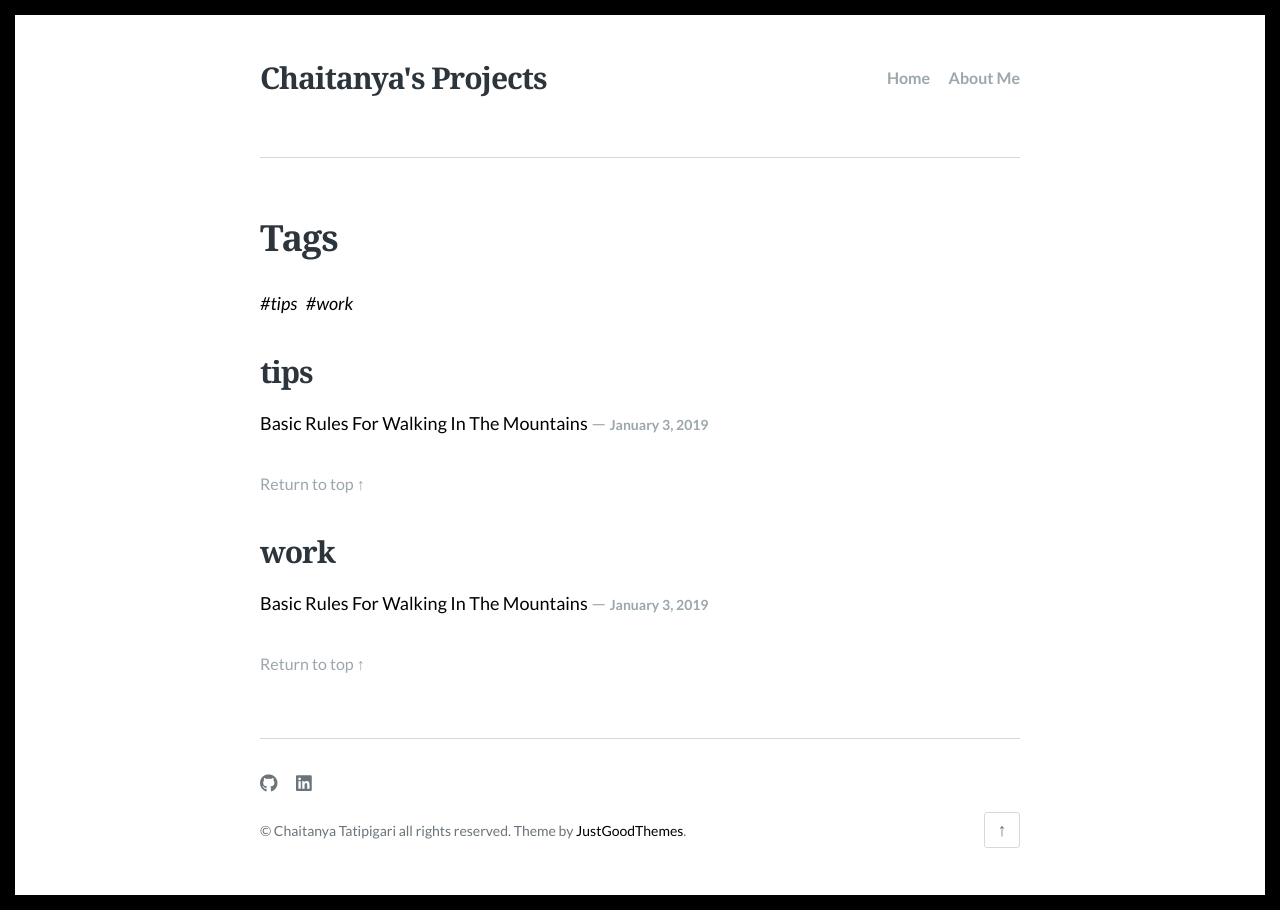
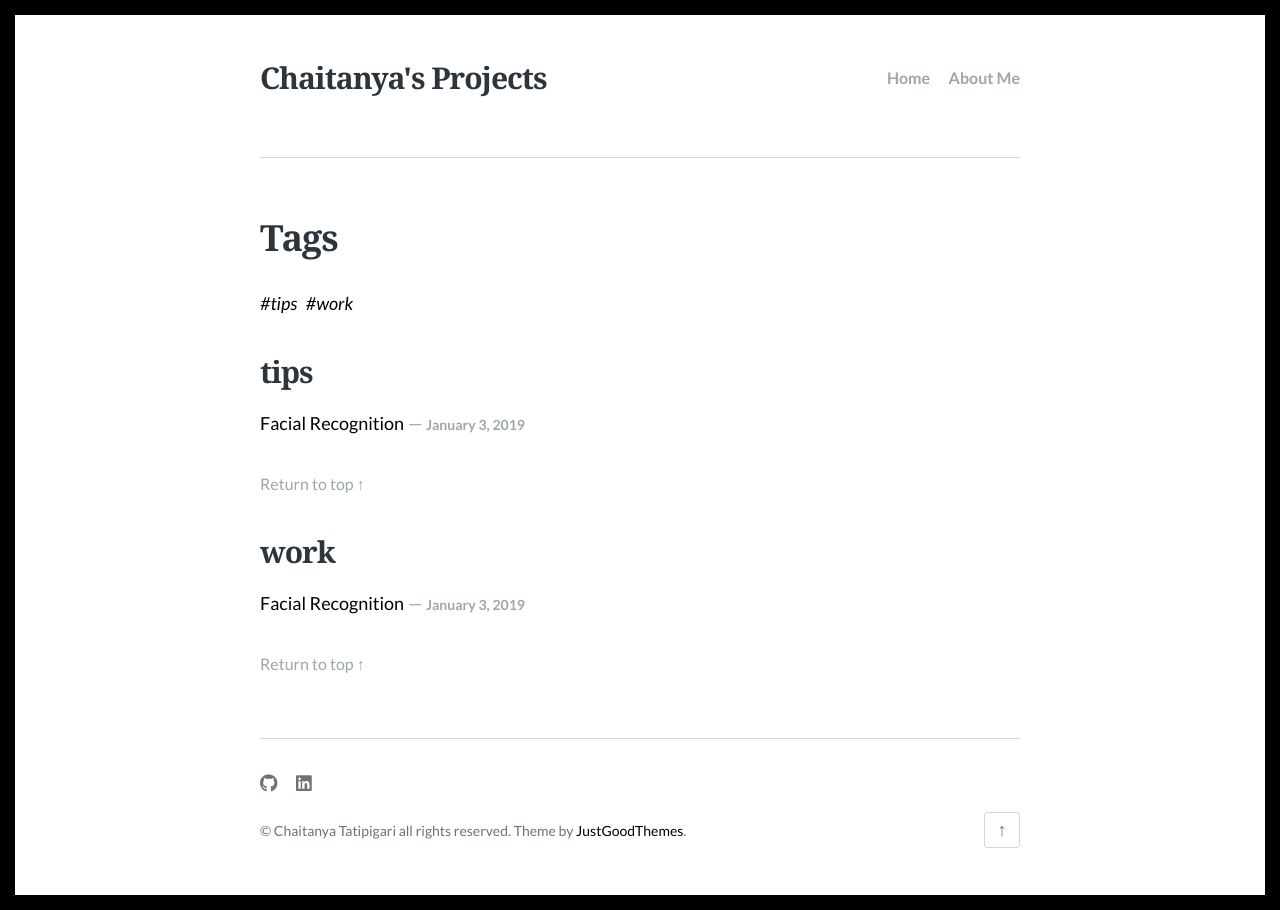
Before and after one commit to Chai-T29/Chai-T29.github.io, a Jekyll site: the page built from tags.md, in a window 1280 px wide. Built offline with Jekyll 4.4.1, drawn with Linux system fonts in a browser that asks for light colours; some web fonts are replaced; some of the changed lines change nothing that is shown.

Commit message:
Update 2019-01-03-basic-rules-for-walking-in-the-mountains.md

````diff
--- a/_posts/2019-01-03-basic-rules-for-walking-in-the-mountains.md
+++ b/_posts/2019-01-03-basic-rules-for-walking-in-the-mountains.md
@@ -1,39 +1,205 @@
 ---
 layout: post
-title: "Basic Rules For Walking In The Mountains"
-description: "Hiking refers to walking outdoors on a trail, or off trail, for recreational purposes."
+title: "Facial Recognition"
+description: "This project leverages the power of Higher-Order Discriminant Analysis (HODA) to classify celebrity photos."
 date: 2019-01-03
 feature_image: images/mountain.jpg
 tags: [tips, work]
 ---
 
-In the *United States, Canada, the Republic of Ireland, and United Kingdom,* **hiking** refers to walking outdoors on a trail, or off trail, for recreational purposes. A day hike refers to a hike that can be completed in a single day. However, in the United Kingdom, the word walking is also used, as well as rambling, while walking in mountainous areas is called hillwalking. In Northern England, Including the Lake District and Yorkshire Dales, fellwalking describes hill or mountain walks, as fell is the common word for both features there.
+This project leverages the power of Higher-Order Discriminant Analysis (HODA) and Support Vector Machines (SVM) to classify celebrity photos. And yes, this project does not use any neural networks! Facial recognition technology has become a crucial tool in modern society due to its wide-ranging applications in security, healthcare, social media, and entertainment. By enabling machines to identify and verify individuals based on their facial features, it enhances security systems, simplifies user authentication processes, and offers personalized user experiences.
 
 <!--more-->
 
-Hiking can sometimes involves bushwhacking and hiking is sometimes referred to as such. This specifically refers to difficult walking through dense forest, undergrowth, or bushes, where forward progress requires pushing vegetation aside. In extreme cases of bushwhacking, where the vegetation is so dense that human passage is impeded, a machete is used to clear a pathway. The Australian term bushwalking refers to both on and off-trail hiking. Common terms for hiking used by [New Zealanders](https://en.wikipedia.org/wiki/New_Zealand) are tramping (particularly for overnight and longer trips), walking or bushwalking. Trekking is the preferred word used to describe multi-day hiking in the mountainous regions of India, Pakistan, Nepal, North America, South America, Iran and in the highlands of East Africa. Hiking a long-distance trail from end-to-end is also referred to as trekking and as thru-hiking in some places. In North America, multi-day hikes, usually with camping, are referred to as [backpacking](https://en.wikipedia.org/wiki/Backpacking_(wilderness)).
+The growing importance of facial recognition technology underscores the need for advanced algorithms that can accurately and efficiently process high-dimensional image data. HODA is a supervised feature extraction algorithm, and this notebook implements the algorithm as outlined in “Tensor Decompositions for Feature Extraction and Classification of High Dimensional Datasets” by Anh Huy Phan and Andrzej Cichocki [[1]](#references).
 
-## Long Distance Hiking
+## Contents
 
-Frequently nowadays long distance hikes (walking tours) are undertaken along long distance paths, including the National Trails in England and Wales, the National Trail System in the USA and The Grande Randonnée (France), Grote Routepaden, or Lange-afstand-wandelpaden (Holland), Grande Rota (Portugal), Gran Recorrido (Spain) is a network of long-distance footpaths in Europe, mostly in France, Belgium, the Netherlands and Spain. There are extensive networks in other European countries of long distance trails, as well as in Canada, Australia, New Zealand, Nepal, and to a lesser extent other Asiatic countries, like Turkey, Israel, and Jordan. In the Alps of Austria, Slovenia, Switzerland, Germany, France, and Italy walking tours are often made from 'hut-to-hut', using an extensive system of mountain huts.
+Here are the main sections of this article:
 
-{% include image_full.html imageurl="/images/mountain-2.jpg" title="Mountain" caption="Norway is Beautiful" %}
+1. [Loading the Data](#loading-the-data)
+2. [Feature Extraction using HODA](#feature-extraction-using-hoda)
+3. [Fitting the Model](#fitting-the-model)
+4. [Conclusion](#conclusion)
+5. [References](#references)
 
-In the late 20th-century there has been a proliferation of official and unofficial long distance routes, which mean that hikers now are more likely to refer to using a long distance way (Britain), trail (USA), The Grande Randonnée (France), etc., than setting out on a walking tour. Early examples of long distance paths, include the Appalachian Trail in the USA and the Pennine Way in Britain. Pilgrimage routes are now treated, by some walkers, as long distance routes, and the route taken by the British National Trail the North Downs Way closely follows that of the Pilgrims' Way to Canterbury.
+<br>
 
-*Hiking times can be estimated by Naismith's rule or Tobler's hiking function.*
+## Loading the Data
+The dataset was found on Kaggle and is called the [Hollywood Celebrity Facial Recognition Dataset](https://www.kaggle.com/datasets/bhaveshmittal/celebrity-face-recognition-dataset). There are 17 actors and 100 photos per actor that are relevant to us. Scarlett Johanson has 200 photos because she's just that awesome! However, we will only be using 100 to standardize the model training.
 
-## Equipment
+Before we start, we need to set up some libraries for our analysis.
 
-The equipment required for hiking depends on the length of the hike, but day hikers generally carry at least water, food, a map, and rain-proof gear. Hikers usually wear sturdy hiking boots for mountain walking and backpacking, as protection from the rough terrain, as well as providing increased stability. The Mountaineers club recommends a list of "Ten Essentials" equipment for hiking, including a compass, sunglasses, sunscreen, a flashlight, a first aid kit, a fire starter, and a knife. Other groups recommend items such as hat, gloves, insect repellent, and an emergency blanket. A GPS navigation device can also be helpful and route cards may be used as a guide.
+```python
+import numpy as np
+import pandas as pd
+import zipfile
+import io
+import matplotlib.pyplot as plt
+from scipy.ndimage import zoom
+import seaborn as sns
+%matplotlib inline
+import tensorly as tl
+from tensorly.tenalg import multi_mode_dot
+from sklearn.metrics import accuracy_score, confusion_matrix, classification_report
+from collections import defaultdict
+from tqdm.notebook import tqdm
+```
 
->“Returning home is the most difficult part of long-distance hiking; You have grown outside the puzzle and your piece no longer fits.”
-><cite>― Cindy Ross</cite>
+Once we have our libraries set up, we can run the code below to create our training and testing tensors with dimensions as height x width x samples, and labels for each sample. The data processing ensures that all of the photos are the same size and then converts them to grayscale. We could leave RGB on, but it doesn't add much information for our analysis and it takes three times longer to compute.
 
-Proponents of ultralight backpacking argue that long lists of required items for multi-day hikes increases pack weight, and hence fatigue and the chance of injury. Instead, they recommend reducing pack weight, in order to make hiking long distances easier. Even the use of hiking boots on long-distances hikes is controversial among ultralight hikers, because of their weight.
+<Details markdown="block">
+<summary>Click here to view the code</summary>
 
-## Environmental Impact
+```python
+target_shape = (240, 240)
 
-Natural environments are often fragile, and may be accidentally damaged, especially when a large number of hikers are involved. For example, years of gathering wood can strip an alpine area of valuable nutrients. and some species, such as martens or bighorn sheep, are very sensitive to the presence of humans, especially around mating season. Generally, protected areas such as parks have regulations in place to protect the environment, so as to minimize such impact. Such regulations include banning wood fires, restricting camping to established camp sites, disposing or packing out faecal matter, and imposing a quota on the number of hikers. Many hikers espouse the philosophy of Leave No Trace, following strict practices on dealing with food waste, food packaging, and other impact on the environment.
+X = []
+y = []
 
-Human waste is often a major source of environmental impact from hiking, and can contaminate the watershed and make other hikers ill. 'Catholes' dug 10 to 25 cm (4 to 10 inches) deep, depending on local soil composition and covered after use, at least 60 m (200 feet) away from water sources and trails, are recommended to reduce the risk of bacterial contamination. [ [Source](https://en.wikipedia.org/wiki/Hiking) ]
+zip_path = 'archive.zip'
+i = 0
+with zipfile.ZipFile(zip_path, 'r') as zip_ref:
+    try:
+        for file in zip_ref.infolist():
+            folder_name = file.filename.split('/')[0]
+            y.append(folder_name)
+            with zip_ref.open(file.filename) as image_file:
+                img = plt.imread(io.BytesIO(image_file.read()), format='jpeg')
+
+                if img.shape[:2] != target_shape:
+                    factors = (target_shape[0] / img.shape[0], target_shape[1] / img.shape[1], 1)
+                    img = zoom(img, factors, order=3)
+
+                gray_img = (img@np.array([0.2989, 0.5870, 0.1140])).astype(np.float32)
+                X.append(gray_img)
+
+            i += 1
+    except Exception as e:
+        print(f'Error on iteration {i}')
+
+X = np.array(X).transpose(1, 2, 0)
+y = np.array(y)
+
+label_indices = defaultdict(list)
+for index, label in enumerate(y):
+    label_indices[label].append(index)
+
+train_indices = []
+test_indices = []
+
+for label, indices in label_indices.items():
+    np.random.shuffle(indices)
+    train_indices.extend(indices[:97])
+    test_indices.extend(indices[97:100])
+
+X_train, X_test = X[..., train_indices], X[..., test_indices]
+y_train, y_test = y[train_indices], y[test_indices]
+
+print("Training data shape:", X_train.shape, y_train.shape)
+print("Testing data shape:", X_test.shape, y_test.shape)
+```
+</Details>
+
+Now that we have our data set up, let's look at some examples of the photos.
+
+<Details markdown="block">
+<summary>Click here to view the code</summary>
+
+```python
+indices = np.random.choice(X_train.shape[2], 25, replace=False)
+
+fig, axes = plt.subplots(5, 5, sharex=True, sharey=True, figsize=(10, 10))
+for i, ax in enumerate(axes.flat):
+    ax.imshow(X_train[..., indices[i]], cmap='gray')
+    ax.set_title(y_train[indices[i]])
+
+fig.suptitle('25 Randomly Sampled Images from the Dataset')
+plt.tight_layout()
+plt.show()
+```
+</Details>
+
+![download](https://github.com/user-attachments/assets/bea1c1cf-5f81-4f95-96d8-c8a421f510fa)
+
+We can see that not all photos are standardized, and there are many inconsistencies in age, facial accessories, angles, and more. Let's find out how much this will affect our analysis!
+
+<br>
+
+## Feature Extraction using HODA
+
+As mentioned earlier, this feature extraction method is based off of the paper, “Tensor Decompositions for Feature Extraction and Classification of High Dimensional Datasets” by Anh Huy Phan and Andrzej Cichocki [[1]](#references), and it is an iterative process. If you are not the biggest fan of math, you can skip over this section!
+
+The HODA algorithm is formulated as such:
+
+$$
+\underline{\tilde{\mathbf{X}}}^{(k)} = \underline{\mathbf{X}}^{(k)} - \underline{\tilde{\mathbf{X}}}^{(c_k)}
+$$
+
+$$
+\underline{\tilde{\mathbf{X}}}^{(c)} = \sqrt{K_c} \left( \underline{\tilde{\mathbf{X}}}^{(c)} - \underline{\tilde{\mathbf{X}}} \right)
+$$
+
+**input** : $\underline{\mathbf{X}}$: Concatenated tensor of $K$ training samples $I_1 \times I_2 \times \cdots \times I_N \times K$
+**output** : $\mathbf{U}^{(n)}$: $N$ orthogonal basis factors $I_n \times J_n \ (n = 1, 2, \ldots, N)$
+**output** : $\mathbf{G}$: Training feature tensors $J_1 \times J_2 \times \cdots \times J_N \times K$
+
+**begin**
+
+- Initialize $\mathbf{U}^{(n)}$
+
+- Calculate $\underline{\tilde{\mathbf{X}}}$ and $\underline{\tilde{\mathbf{X}}}^{(c)}$ as outlined above.
+
+    **repeat**
+        **for** $n = 1$ to $N$ **do**
+
+$$\tilde{\mathbf{Z}}_n = \underline{\tilde{\mathbf{X}}} \times_{\{(n,N+1)\}} \{ \mathbf{U}^{(T)} \}$$
+
+$$\mathbf{S}_w^n = \tilde{\mathbf{Z}}_n \tilde{\mathbf{Z}}_n^{(T)}$$
+
+$$\tilde{\mathbf{Z}}_n^b = \underline{\tilde{\mathbf{X}}}^{(c)} \times_{\{(n,N+1)\}} \{ \mathbf{U}^{(T)} \}$$
+
+$$\mathbf{S}_b^n = \tilde{\mathbf{Z}}_n^b \tilde{\mathbf{Z}}_n^{b(T)}$$
+
+$$
+\varphi = \frac{\text{trace}(\mathbf{U}^{(n)T} \mathbf{S}_b^n \mathbf{U}^{(n)})}{\text{trace}(\mathbf{U}^{(n)T} \mathbf{S}_w^n \mathbf{U}^{(n)})}
+$$
+
+$$
+\left[ \mathbf{U}^{(n)}, \Lambda \right] = \text{eigs}(\mathbf{S}_b^n - \varphi \mathbf{S}_w^n, J_n, 'LM')
+$$
+
+$$
+or /> [\mathbf{U}^{(n)}, \Lambda] = \text{eigs}(\mathbf{S}_b^n, \mathbf{S}_w^n, J_n, 'LM')
+$$
+
+$$
+\left[ \mathbf{U}^{(n)}, \Lambda \right] = \text{eigs}(\mathbf{U}^{(n)} \mathbf{U}^{(n)T} \mathbf{X}_{\underline{-n}} \mathbf{X}_{\underline{-n}}^T \mathbf{U}^{(n)} \mathbf{U}^{(n)T}, J_n, 'LM')
+$$
+
+- **until** a criterion is met
+
+- $\mathbf{G} = \mathbf{X}_{\underline{-}(N+1)} \left[ \mathbf{U} \right]^T$
+
+**end**
+
+<Details markdown="block">
+<summary>Click here to view the code</summary>
+
+```python
+```
+</Details>
+
+## Fitting the Model
+<Details markdown="block">
+<summary>Click here to view the code</summary>
+
+```python
+```
+</Details>
+
+## Conclusion
+
+## References
+
+[1] Anh Huy Phan, Andrzej Cichocki, Tensor decompositions for feature extraction and classification of high dimensional datasets, Nonlinear Theory and Its Applications, IEICE, 2010, Volume 1, Issue 1, Pages 37-68, Released on J-STAGE October 01, 2010, Online ISSN 2185-4106, https://doi.org/10.1587/nolta.1.37, https://www.jstage.jst.go.jp/article/nolta/1/1/1_1_37/_article/-char/en
````
